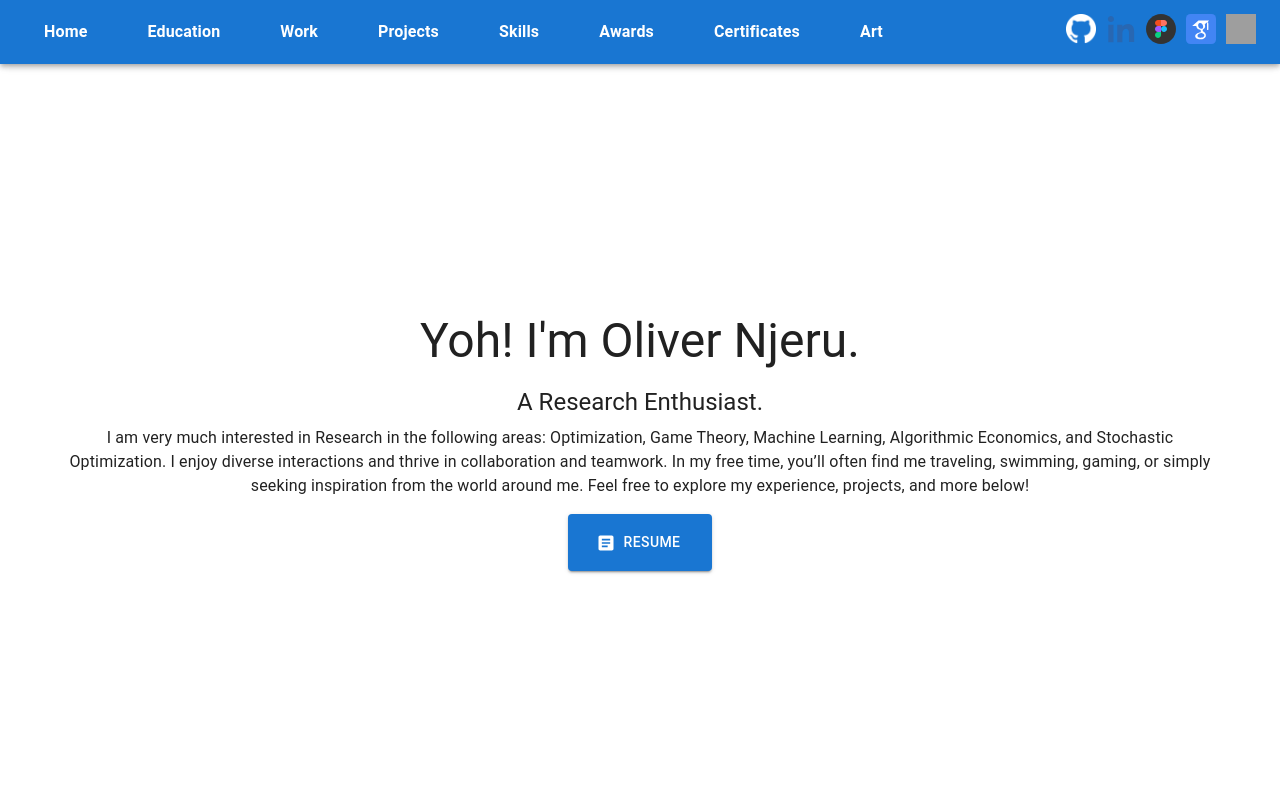
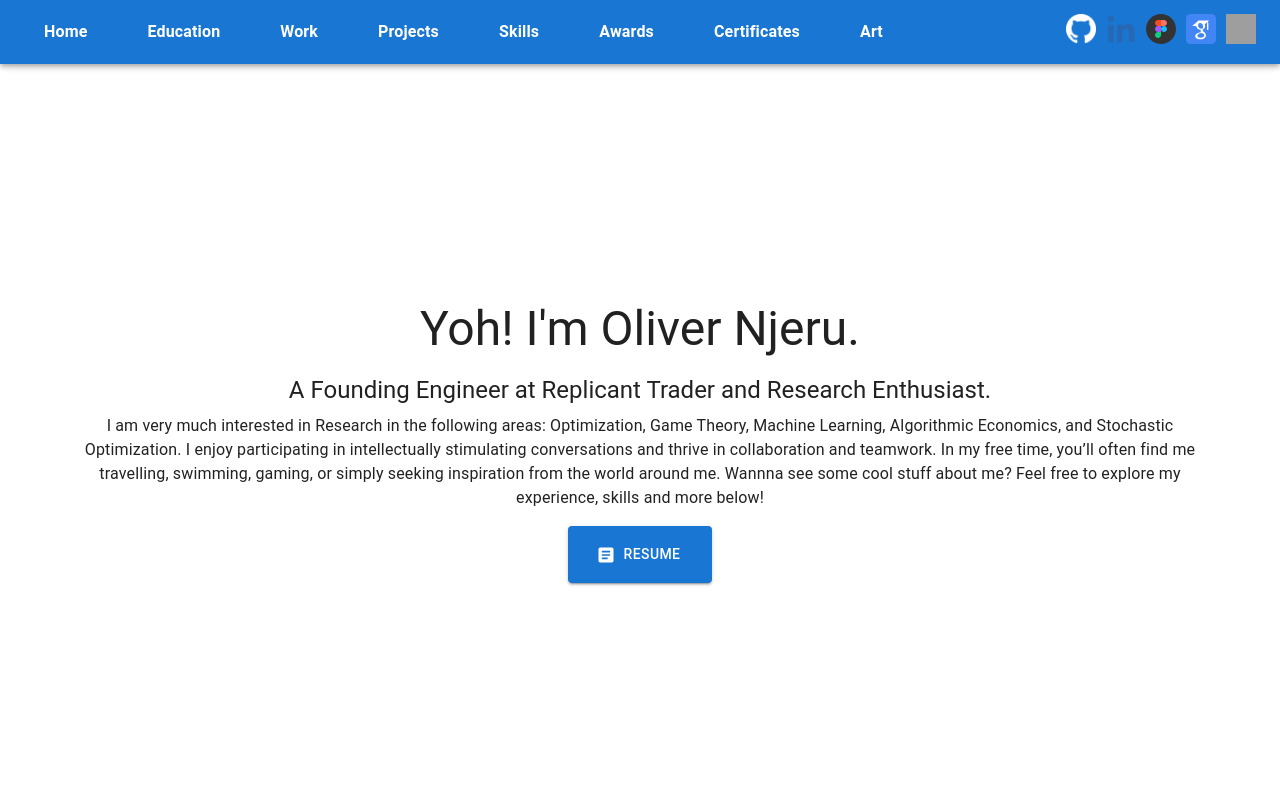
Before and after one commit to olivernjeru/olivernjeru.github.io, a React (Create React App) app: page / in a window 1280 px wide. Shown: the top 800 px of the page. Built offline with nearby package versions, Linux system fonts and the light colour scheme; grey boxes are pictures that could not be loaded.

Commit message:
feat: enhance HomePage content and replace Grid with Grid2 component

```diff
--- a/src/components/HomePage.js
+++ b/src/components/HomePage.js
@@ -1,5 +1,5 @@
 import React, { useState, useEffect } from "react";
-import { Typography, Box, Button, Grid, Container, Skeleton } from "@mui/material";
+import { Typography, Box, Button, Grid2, Container, Skeleton } from "@mui/material";
 import ArrowDownwardIcon from "@mui/icons-material/ArrowDownward";
 import ArticleIcon from "@mui/icons-material/Article";
 
@@ -69,10 +69,10 @@ const HomePage = () => {
                             Yoh! I'm Oliver Njeru.
                         </Typography>
                         <Typography variant="h5" gutterBottom>
-                            A Research Enthusiast.
+                            A Founding Engineer at Replicant Trader and Research Enthusiast.
                         </Typography>
-                        <Typography variant="body1" paragraph>
-                            I am very much interested in Research in the following areas: Optimization, Game Theory, Machine Learning, Algorithmic Economics, and Stochastic Optimization. I enjoy diverse interactions and thrive in collaboration and teamwork. In my free time, you’ll often find me traveling, swimming, gaming, or simply seeking inspiration from the world around me. Feel free to explore my experience, projects, and more below!
+                        <Typography variant="body1">
+                            I am very much interested in Research in the following areas: Optimization, Game Theory, Machine Learning, Algorithmic Economics, and Stochastic Optimization. I enjoy participating in intellectually stimulating conversations and thrive in collaboration and teamwork. In my free time, you’ll often find me travelling, swimming, gaming, or simply seeking inspiration from the world around me. Wannna see some cool stuff about me? Feel free to explore my experience, skills and more below!
                         </Typography>
                         {/* Resume Button */}
                         <Box sx={{ margin: "1rem 0" }}>
@@ -90,7 +90,7 @@ const HomePage = () => {
                     </>
                 )}
                 {/* Scroll Arrow */}
-                <Grid container justifyContent="center" sx={{ position: "absolute", bottom: "20px", left: "50%", transform: "translateX(-50%)" }}>
+                <Grid2 container justifyContent="center" sx={{ position: "absolute", bottom: "20px", left: "50%", transform: "translateX(-50%)" }}>
                     <ArrowDownwardIcon
                         fontSize="large"
                         sx={{
@@ -98,8 +98,8 @@ const HomePage = () => {
                             animation: "bounce 2s infinite", // Bounce animation
                         }}
                     />
-                </Grid>
-                {/* Adding keyframes for the bounce animation */}
+                </Grid2>
+                {/* Keyframes for bounce animation */}
                 <style>
                     {`
           @keyframes bounce {
```
